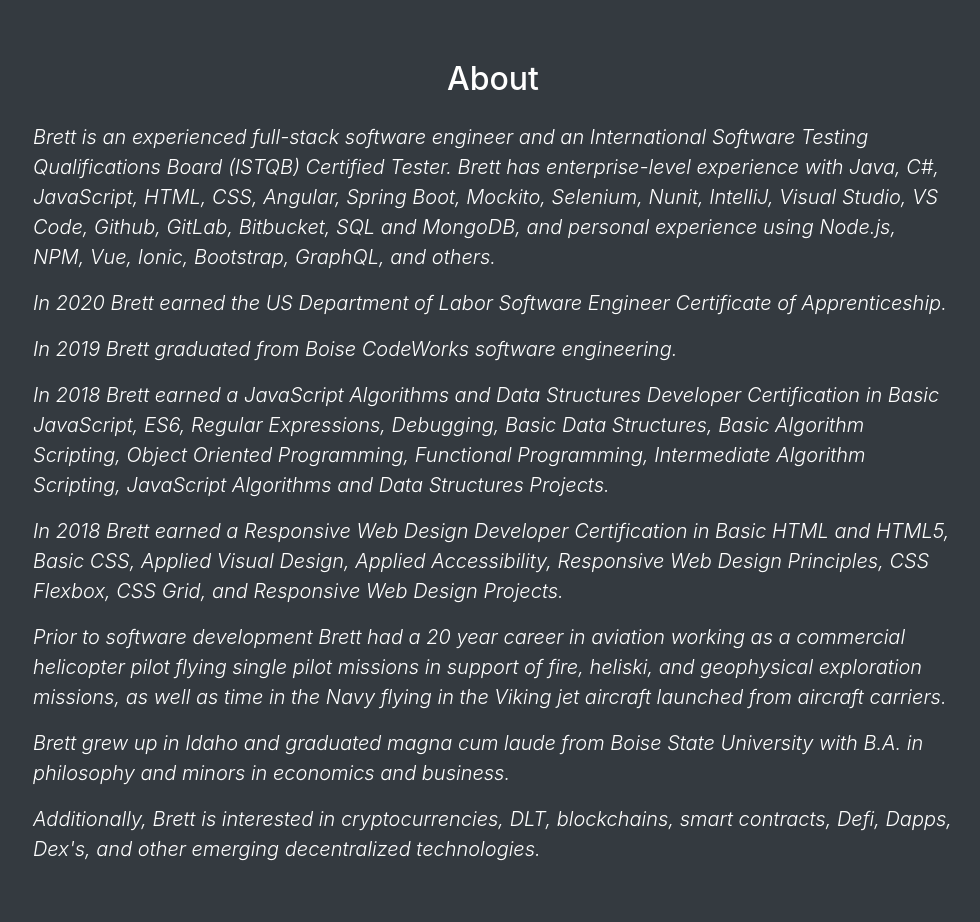
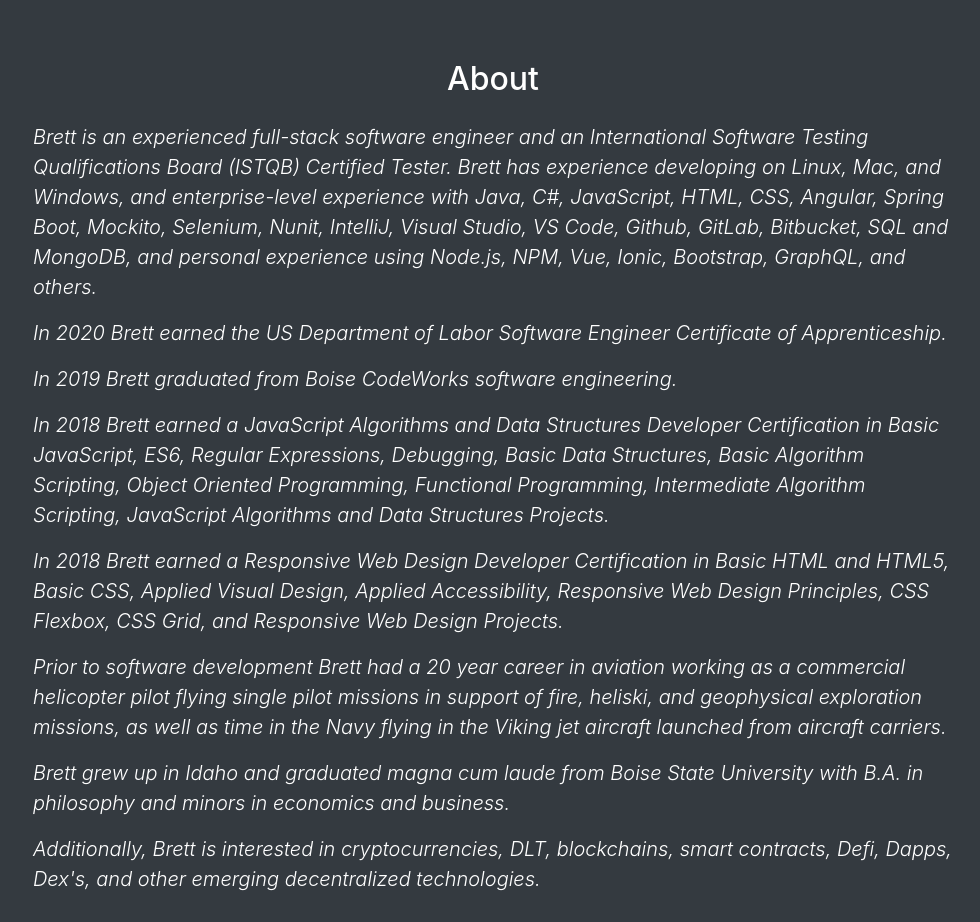
Before and after one commit to desertidaho/newbwinfo, a website with bundled scripts: page index.html in a window 1280 px wide. Shown: the part 860-1782 px from the top of the page, without its empty margins (147-1127 px from the left). Built offline with nearby package versions, Linux system fonts and the light colour scheme.

Commit message:
Operating systems

```diff
--- a/index.html
+++ b/index.html
@@ -62,7 +62,7 @@
       <div class="row d-flex justify-content-center">
         <div class="col-lg-10 mx-auto">
           <h2>About</h2>
-          <p class="lead text-left mt-4"><em>Brett is an experienced full-stack software engineer and an International Software Testing Qualifications Board (ISTQB) Certified Tester. Brett has enterprise-level experience with Java, C#, JavaScript, HTML, CSS, Angular, Spring Boot, Mockito, Selenium, Nunit, IntelliJ, Visual Studio, VS Code, Github, GitLab, Bitbucket, SQL and MongoDB, and personal experience using Node.js, NPM, Vue, Ionic, Bootstrap, GraphQL, and others.</em></p>
+          <p class="lead text-left mt-4"><em>Brett is an experienced full-stack software engineer and an International Software Testing Qualifications Board (ISTQB) Certified Tester. Brett has experience developing on Linux, Mac, and Windows, and enterprise-level experience with Java, C#, JavaScript, HTML, CSS, Angular, Spring Boot, Mockito, Selenium, Nunit, IntelliJ, Visual Studio, VS Code, Github, GitLab, Bitbucket, SQL and MongoDB, and personal experience using Node.js, NPM, Vue, Ionic, Bootstrap, GraphQL, and others.</em></p>
           <p class="lead text-left"><em>In 2020 Brett earned the US Department of Labor Software Engineer Certificate of Apprenticeship.</em></p>
           <p class="lead text-left"><em>In 2019 Brett graduated from Boise CodeWorks software engineering.</em></p>
           <p class="lead text-left"><em>In 2018 Brett earned a JavaScript Algorithms and Data Structures Developer Certification in Basic JavaScript, ES6, Regular Expressions, Debugging, Basic Data Structures, Basic Algorithm Scripting, Object Oriented Programming, Functional Programming, Intermediate Algorithm Scripting, JavaScript Algorithms and Data Structures Projects.</em></p>
```
